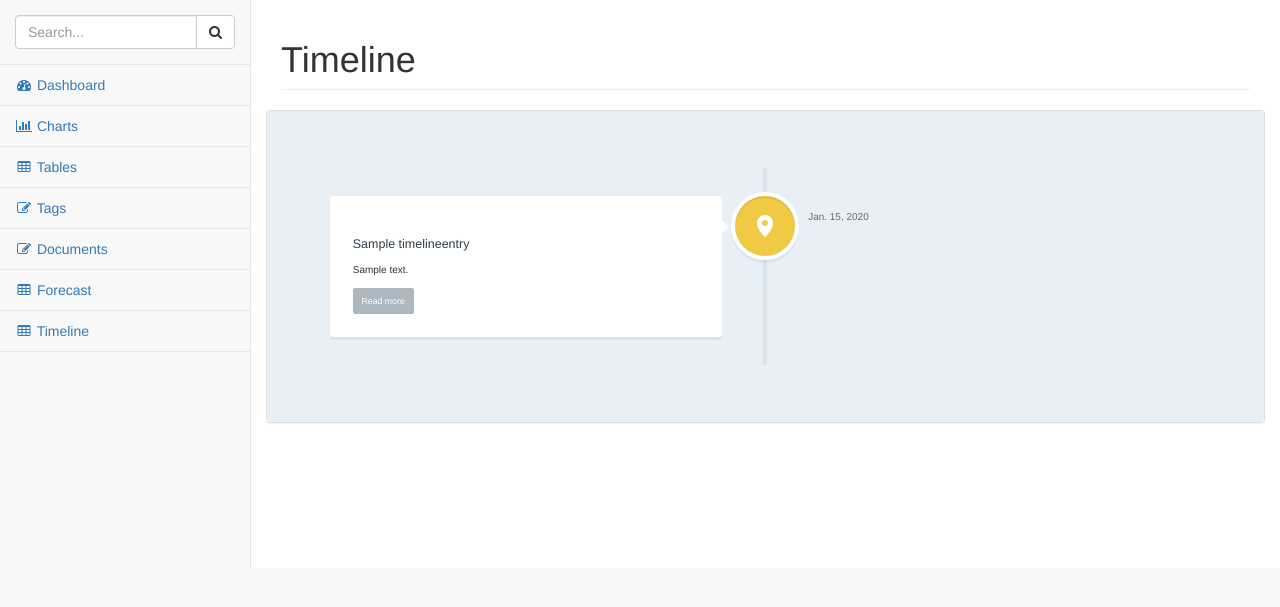
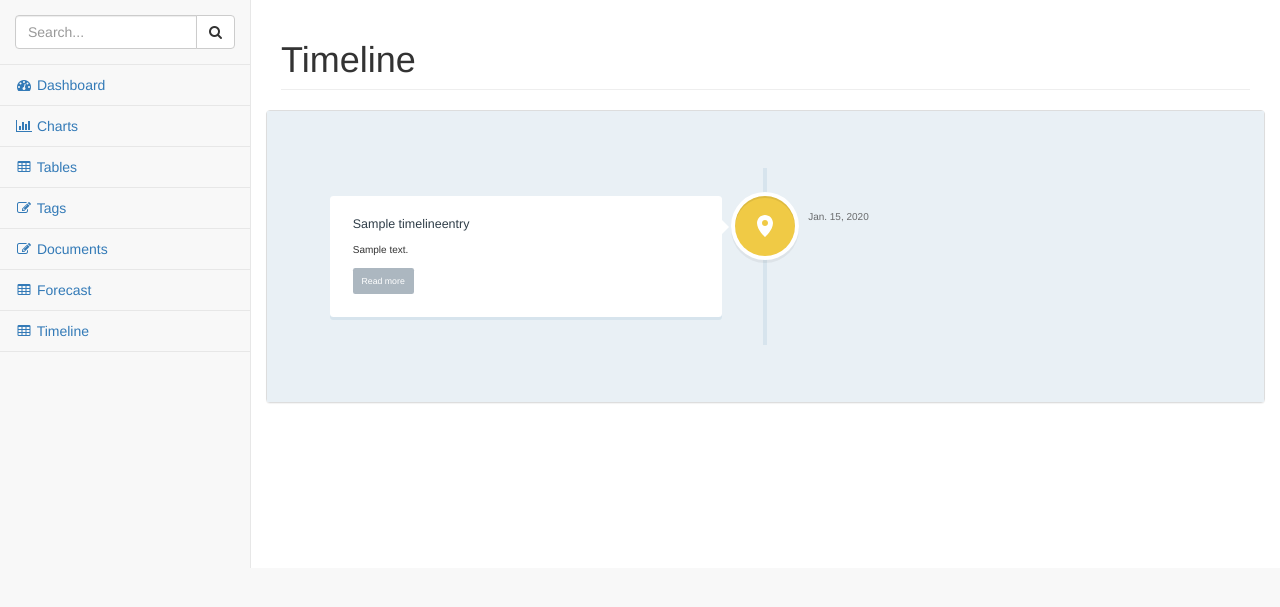
Before and after one commit to mrommel/SmartDocument, a Django app: page /forecast/timeline in a window 1280 px wide. Shown: the part 51-658 px from the top of the page. Run offline with Django 3.2, Linux system fonts and the light colour scheme; tables that the repository leaves empty hold one stand-in row (values such as "Sample post"); some libraries are stand-ins or nearby versions.

Commit message:
reduce spacing in timeline

```diff
--- a/smartdocument/forecast/templates/forecast/timeline.html
+++ b/smartdocument/forecast/templates/forecast/timeline.html
@@ -8,6 +8,9 @@
 {% block scripts %}
 	<link rel="stylesheet" type="text/css" href="{% static 'data/css/timeline2.css' %}" />
 	<style>
+		.cd-timeline-content h2 {
+			margin-top: 0px;
+		}
 		img.cd-timeline-preview {
 			width: 200px;
 			display: block;
```
